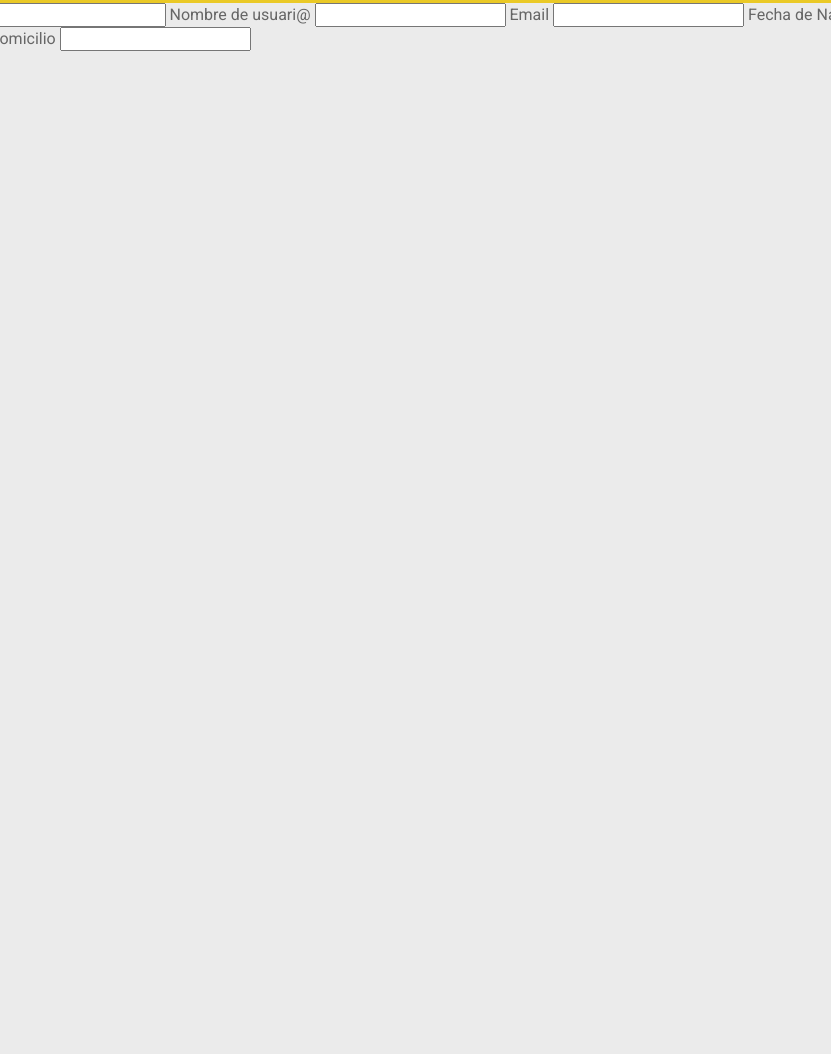
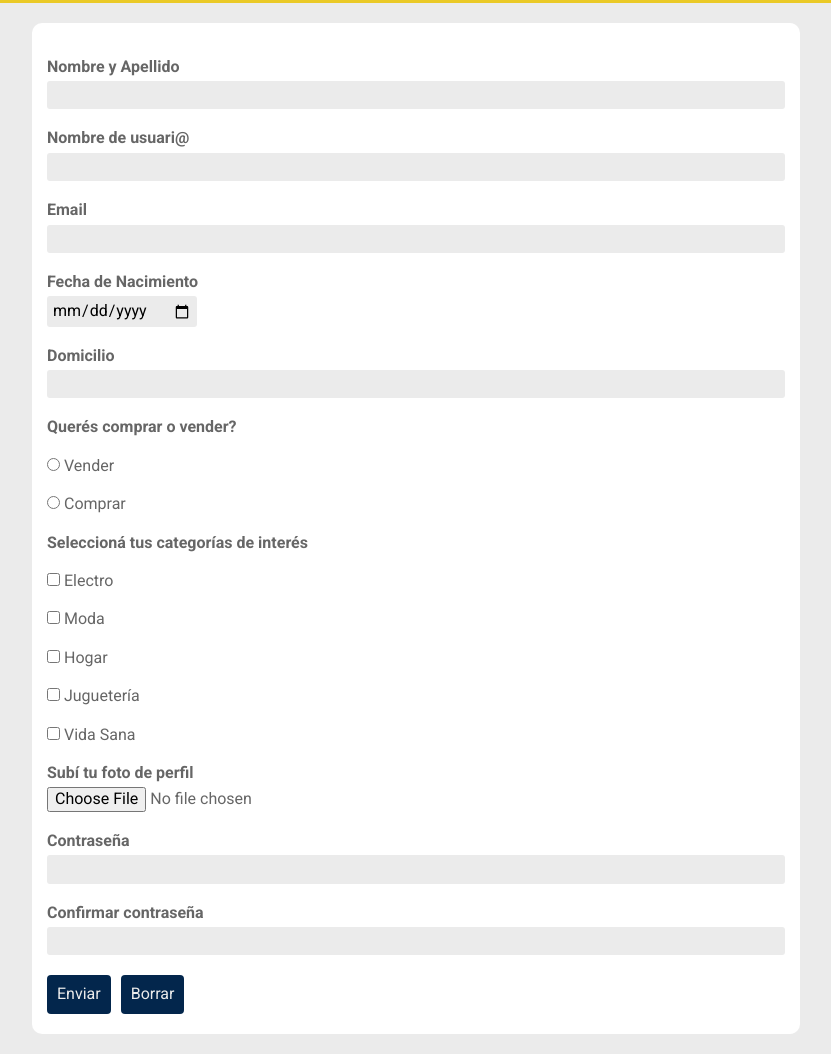
Before and after one commit to scavecedo/mercadoLiebre, a website: page views/register.html in a window 1280 px wide. Shown: the part 132-1186 px from the top of the page, without its empty margins (224-1055 px from the left). Before the commit the page ends 800 px from the top, so only its background shows below. Drawn offline with Linux system fonts and the light colour scheme.

Commit message:
feat/agregados formulario register y animaciones

```diff
--- a/public/css/register.css
+++ b/public/css/register.css
@@ -1,5 +1,47 @@
 .encabezado{
     display: block;
+}
+
+p{
+    margin: 0px;
+}
+
+.formulario{
+    margin: 20px auto;
+    padding: 15px;
+    background-color: white;
+    border-radius: 10px;
+    max-width: 768px;
+}
+
+.caja-texto, .fecha{
+    width: 100%;
+    border: 0px;
+    background-color: #ebebeb;
+    border-radius: 3px;
+    padding: 5px;
+}
+
+label{
+    font-weight: 600;
+}
+
+.formulario__item{
+    margin-top: 20px;
+    margin-bottom: 5px;
+}
+
+.fecha{
+    width: auto;
+}
+
+.boton {
+    border: 0px;
+    padding: 10px;
+    margin-right: 10px;
+    color: #ebebeb;
+    background-color: #03264C;
+    border-radius: 4px;
 }
 
 @media (min-width: 1200px) {
--- a/public/css/styles.css
+++ b/public/css/styles.css
@@ -13,7 +13,9 @@ body {
     display: flex;
     justify-content: center;
 }
-
+.subEncabezado{
+    width: 100%;
+}
 .encabezado__top{
     display: flex;
     flex-wrap: wrap;
@@ -86,6 +88,7 @@ main{
     display: flex;
     flex-wrap: wrap;
     justify-content: space-around;
+    align-items: stretch;
 }
 
 .seccionProductos__producto{
@@ -124,7 +127,13 @@ main{
     position: absolute;
     right: 20px;
     top: -15px;
+    transition: all 500ms;
 }
+
+.fa-truck:hover{
+    transform: rotate(-0.25turn);
+}
+
 
 .producto__precio{
     font-size: 18px;
@@ -179,7 +188,7 @@ main{
     text-align: left;
     margin: 20px;
 }
-
+.subEncabezado,
 .encabezado__top,
 .navbar,
 .encabezado__banner,
@@ -190,14 +199,17 @@ main{
 .pie__tarjeta{
     max-width: 1200px;
 }
-
-@media (min-width: 361px){
+.seccionProductos__producto:hover{
+    box-shadow: 0px 0px 10px rgb(100, 100, 100);
     .producto__descripcion{
         display: block;
     }
+}
+
+
+@media (min-width: 361px){
 
     .seccionProductos__producto{
-        box-shadow: 0px 0px 10px rgb(100, 100, 100);
         width: 46%;
     }
     .producto__descuento{
@@ -238,6 +250,29 @@ main{
     .navbar__burger-menu{
         display: none;
     }
+    .pie__secciones{
+        display: flex;
+        flex-wrap: wrap;
+        justify-content: space-around;
+    }
+    .pie__envio,
+    .pie__seguridad,
+    .pie__tarjeta{
+        width: 30%;
+    }
+
+    .fa-credit-card,
+    .fa-gift,
+    .fa-user-shield{
+        transition: color 200ms;
+    }
+
+    .fa-credit-card:hover,
+    .fa-gift:hover,
+    .fa-user-shield:hover{
+        color: blue;
+    }
+
 
 }
 @media (min-width: 1200px){
--- a/views/register.html
+++ b/views/register.html
@@ -19,13 +19,28 @@
         </div>
     </header>
     <main class="cuerpo">
-        <form action="" method="post">
-            <label>Nombre y Apellido <input type="text" name="nombre"></label>
-            <label>Nombre de usuari@ <input type="text" name="usuario"></label>
-            <label>Email <input type="email" name="email"></label>
-            <label>Fecha de Nacimiento <input type="date" name="fechaNacimiento"></label>
-            <label>Domicilio <input type="text" name="domicilio"></label>
-        </form>
+        <section class="formulario">
+            <form action="/" method="get">
+                <p class="formulario__item"><label>Nombre y Apellido </p><p><input type="text" name="nombre" class="caja-texto"></label></p>
+                <p class="formulario__item"><label>Nombre de usuari@ </p><p><input type="text" name="usuario" class="caja-texto"></label></p>
+                <p class="formulario__item"><label>Email </p><p><input type="email" name="email" class="caja-texto"></label></p>
+                <p class="formulario__item"><label>Fecha de Nacimiento</p><p><input type="date" name="fechaNacimiento" class="fecha"></label></p>
+                <p class="formulario__item"><label>Domicilio </p><p><input type="text" name="domicilio" class="caja-texto"></label></p>
+                <p class="formulario__item"><label for="perfil">Querés comprar o vender?</label></p>
+                <p class="formulario__item"><input type="radio" name="perfil" value="vender"> Vender</p>
+                <p class="formulario__item"><input type="radio" name="perfil" value="Comprar"> Comprar</p>
+                <p class="formulario__item"><label for="intereses">Seleccioná tus categorías de interés</label></p>
+                <p class="formulario__item"><input type="checkbox" name="intereses" id="intereses" value="electro"> Electro</p>
+                <p class="formulario__item"><input type="checkbox" name="intereses" id="intereses" value="moda"> Moda</p>
+                <p class="formulario__item"><input type="checkbox" name="intereses" id="intereses" value="hogar"> Hogar</p>
+                <p class="formulario__item"><input type="checkbox" name="intereses" id="intereses" value="juguetes"> Juguetería</p>
+                <p class="formulario__item"><input type="checkbox" name="intereses" id="intereses" value="vidaSana"> Vida Sana</p>
+                <p class="formulario__item"><label>Subí tu foto de perfil </p><p><input type="file" name="fotoUser" id="fotoUsuario" class="boton-foto"></label></p>
+                <p class="formulario__item"><label>Contraseña </p><p><input type="password" name="password" id="password" class="caja-texto"></label></p>
+                <p class="formulario__item"><label>Confirmar contraseña </p><p><input type="password" name="passwordCheck" id="passwordCheck" class="caja-texto"></label></p>
+                <p class="formulario__item"><button type="submit" class="boton-enviar boton">Enviar</button><button type="reset" class="boton-borrar boton">Borrar</button></p>
+            </form>
+        </section>
     </main>
 </body>
 </html>
```
Also changed, not shown: views/home.html (+5 -3 lines).
